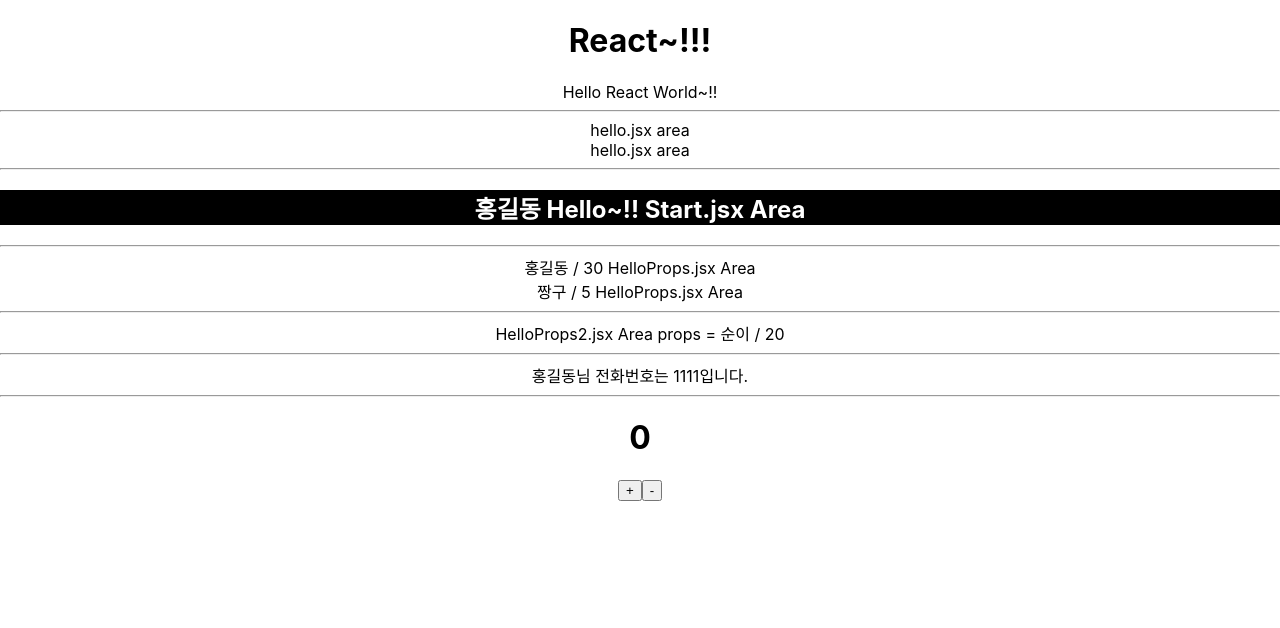
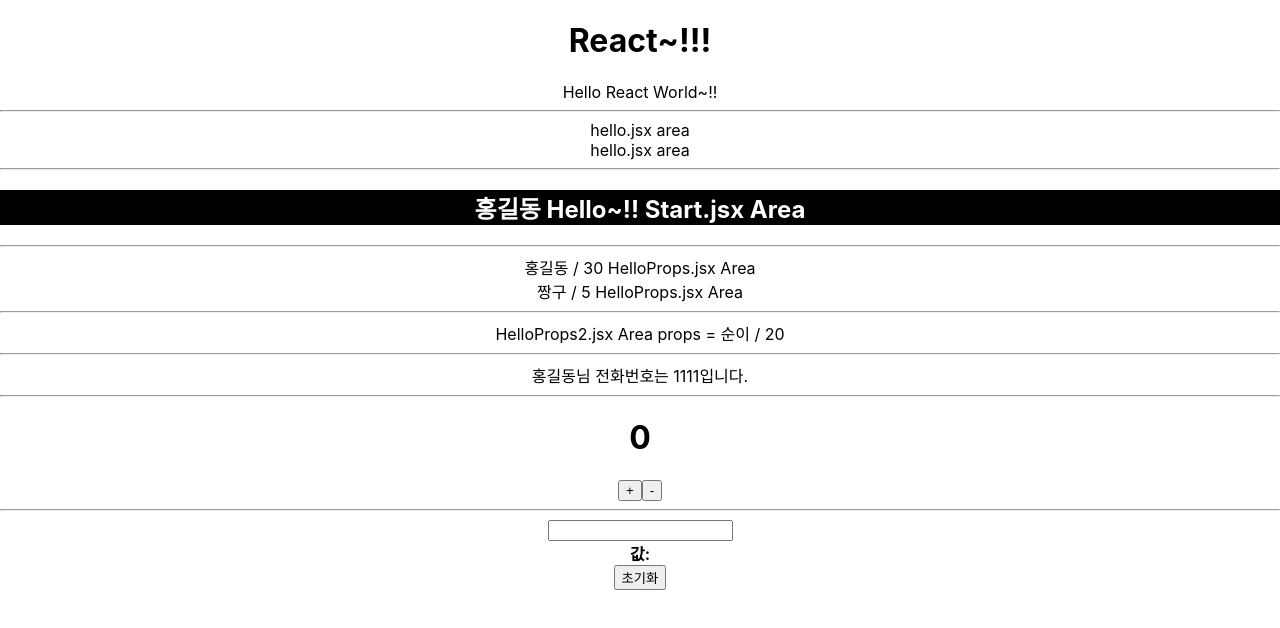
Before and after one commit to dhalfks/react-basic, a React (Create React App) app: page / in a window 1280 px wide. Shown: the top 628 px of the page. Built offline with nearby package versions, Linux system fonts and the light colour scheme.

Commit message:
react-basic2

```diff
--- a/src/App.js
+++ b/src/App.js
@@ -6,6 +6,7 @@ import HelloProps from './components/HelloProps';
 import HelloProps2 from './components/HelloProps2';
 import StartProps from './components/StartProps';
 import Counter from './components/Counter';
+import InputSample from './components/InputSample';
 
 function App() {
   return (
@@ -33,6 +34,18 @@ function App() {
       <hr />
       <Counter />
 
+      <hr />
+      <InputSample />
+
+      <br />
+      <br />
+      <br />
+      <br />
+      <br />
+      <br />
+      <br />
+      <br />
+
     </div>
   );
 }
--- /dev/null
+++ b/src/components/InputSample.jsx
@@ -0,0 +1,33 @@
+import { useState } from "react";
+
+function InputSample(){
+
+    // input value 값을 변수로 관리
+    // useState로 관리
+    const [ text, setText ] = useState(''); // 문자의 초기값은 공백
+
+    // input 에서 글자가 저장되는 과정
+    // input에 값이 (쓰이거나, 삭제되거나) 변화가 될 때마다 text의 변수가 변경되는 함수
+    // onChange => 값이 상태변경을 하게 될 때 실행.
+
+    const onChange = (e)=>{
+        // input 값이 변경될 때마다 호출
+        // e.target.value
+        console.log(e.target.value);
+        console.log(e.target.name);
+        setText(e.target.value);
+    }
+
+    return(
+        <div>
+            <input type="text" name="text" value={text} onChange={onChange} />
+            <div>
+                <b>값: {text} </b>
+            </div>
+
+            <button >초기화</button>
+        </div>
+    )
+}
+
+export default InputSample;
```
